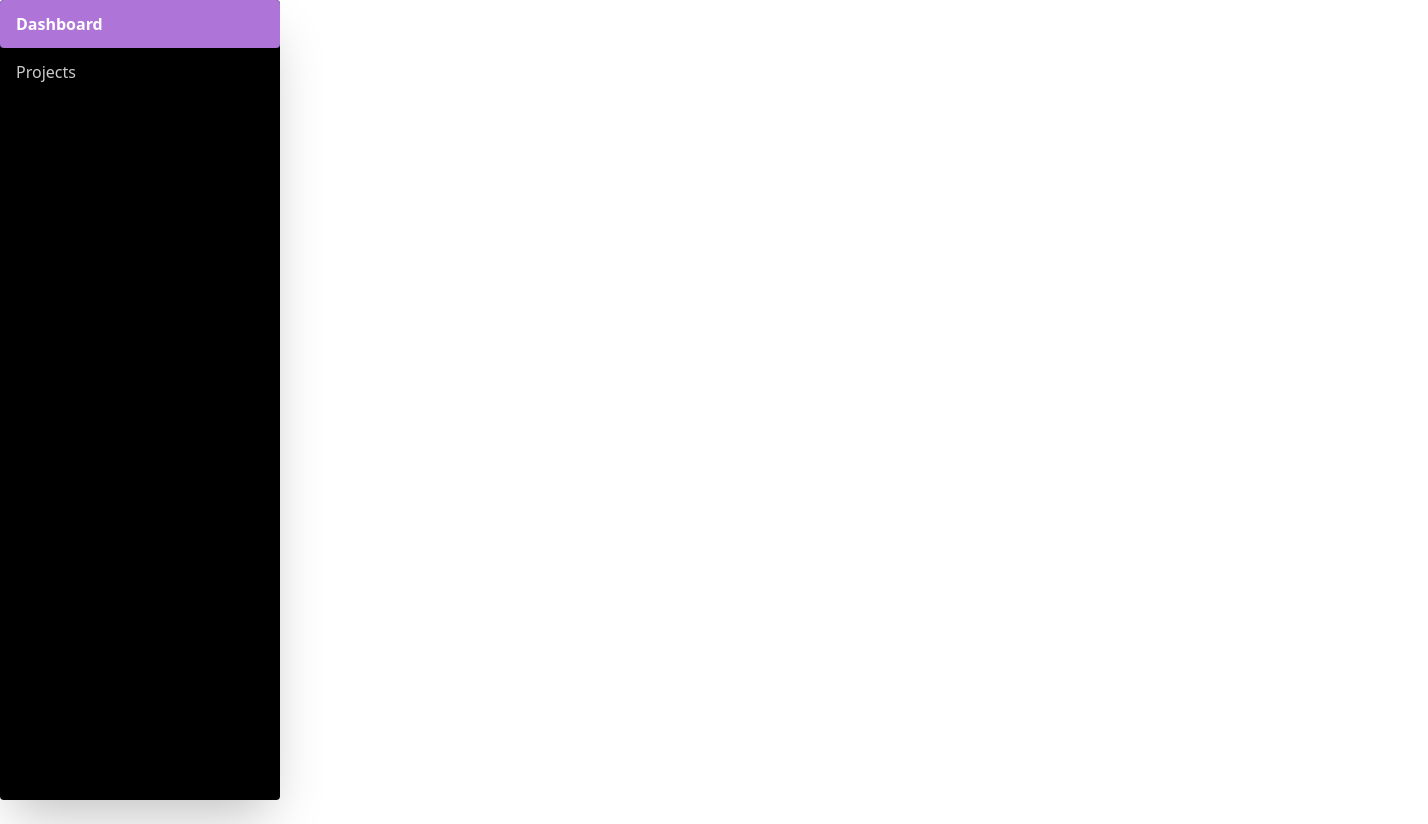
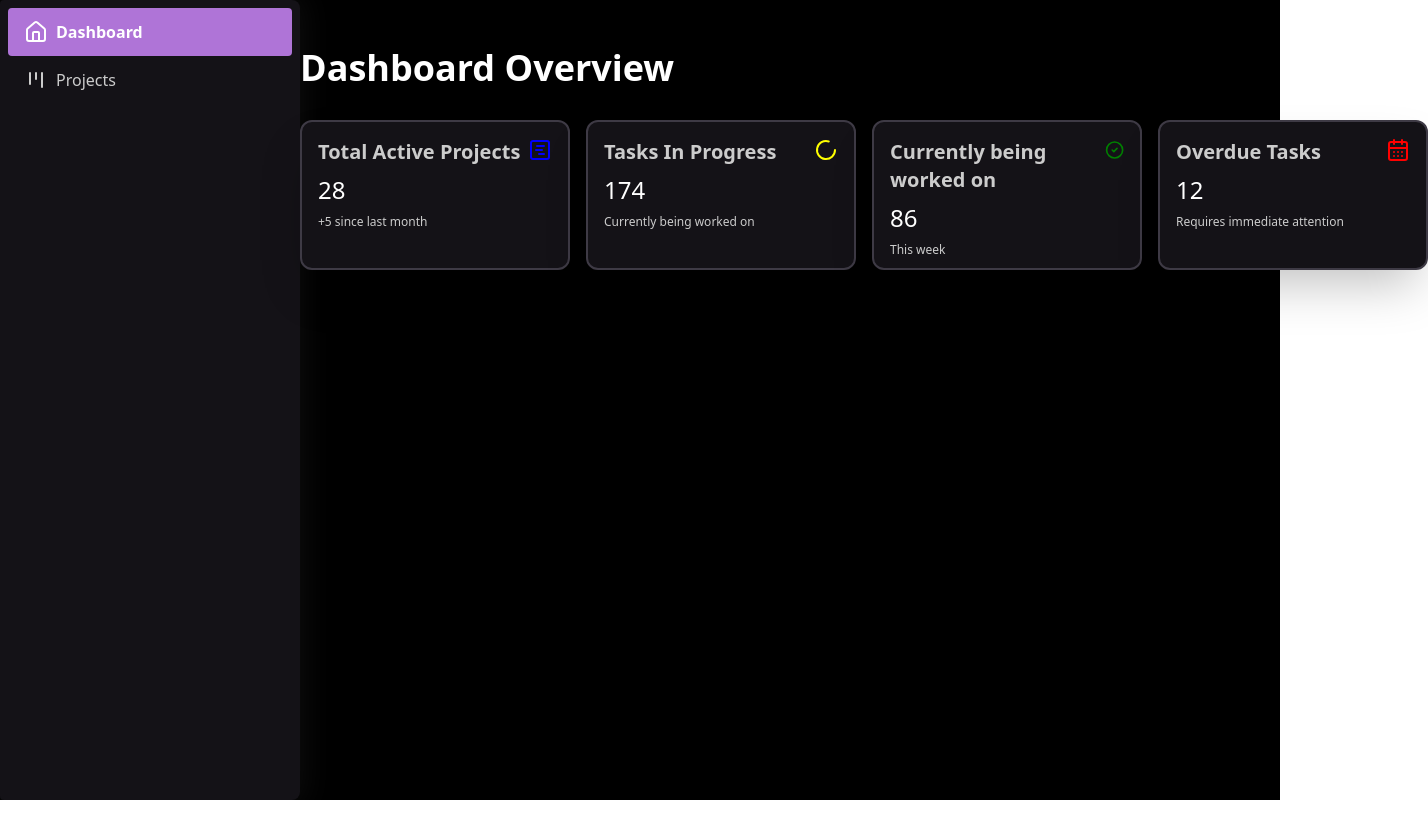
Before and after one commit to Deztini/Kanban-board, a React (Vite) app: page /projectpulse/dashboard in a window 1280 px wide. Shown: the whole page, 1428 px wide, since content can reach past the window. After the commit the page ends 800 px from the top, so only its background shows below. Built offline with nearby package versions, Linux system fonts and the light colour scheme.

Commit message:
added dashboard page and modified sidebar page

```diff
--- /dev/null
+++ b/src/components/DashboardCard.tsx
@@ -0,0 +1,24 @@
+import type { FC } from "react";
+import type { dashboardCardProps } from "../types/types";
+
+const DashboardCard: FC<dashboardCardProps> = ({
+  title,
+  value,
+  progress,
+  icon: Icon,
+  iconColor
+}) => {
+  return (
+    <div className="bg-[#141217] border-[#3E3A45] border-2 border-solid shadow-2xl w-[270px] h-[150px] px-4 py-4 rounded-xl">
+      <div className="flex justify-between">
+        <h1 className="text-[#ccc] font-bold text-xl">{title}</h1>
+        <Icon color={iconColor} />
+      </div>
+
+      <p className="text-white mt-2 text-2xl">{value}</p>
+      <p className="text-[#ccc] text-xs mt-2">{progress}</p>
+    </div>
+  );
+};
+
+export default DashboardCard;
--- a/src/components/Sidebar.tsx
+++ b/src/components/Layout/Sidebar.tsx
@@ -1,14 +1,15 @@
+import { Home, Kanban } from "lucide-react";
 import type { FC } from "react";
 import { NavLink } from "react-router-dom";
 
 const Sidebar: FC = () => {
   const navItems = [
-    { path: "/projectpulse/dashboard", label: "Dashboard" },
-    { path: "projectpulse/projects", label: "Projects" },
+    { path: "/projectpulse/dashboard", label: "Dashboard", icon: Home },
+    { path: "projectpulse/projects", label: "Projects", icon: Kanban },
   ];
 
   return (
-    <div className="w-[280px] bg-black shadow-2xl flex-col h-screen text-white rounded">
+    <div className="w-[300px] bg-[#141217] shadow-[0_0_30px_5px_rgba(255,255,255,0.05)] flex-col min-h-screen rounded-r-lg rounded text-white  px-2 py-2 ">
       <ul className="flex flex-col">
         {navItems.map((items) => (
           <NavLink
@@ -22,7 +23,10 @@ const Sidebar: FC = () => {
               }`
             }
           >
-            <span>{items.label}</span>
+            <div className="flex gap-2">
+              <span>{<items.icon />}</span>
+              <span>{items.label}</span>
+            </div>
           </NavLink>
         ))}
       </ul>
--- /dev/null
+++ b/src/components/ProjectStatus.tsx
@@ -0,0 +1,7 @@
+import type { FC } from "react";
+
+const ProjectStatus: FC = () => {
+    return <div></div>
+};
+
+export default ProjectStatus;
--- a/src/components/Projectboard.tsx
+++ b/src/components/Projectboard.tsx
@@ -1,7 +1,7 @@
 import { useState, type FC, useContext } from "react";
 import Task from "./Task";
 import { Plus } from "lucide-react";
-import Modal from "./ui/Modal";
+import Modal from "./UI/Modal";
 import type { ProjectProps, taskProps } from "../types/types";
 import { TaskContext } from "../store/context/project-context";
 import { DraggableContext } from "../store/context/draggable-context";
--- a/src/components/Task.tsx
+++ b/src/components/Task.tsx
@@ -2,7 +2,7 @@ import type { FC } from "react";
 import type { taskProps } from "../types/types";
 import { Ellipsis, Pencil, Trash } from "lucide-react";
 import { useContext, useEffect, useState } from "react";
-import Modal from "./ui/Modal";
+import Modal from "./UI/Modal";
 import { TaskContext } from "../store/context/project-context";
 import { DraggableContext } from "../store/context/draggable-context";
 
--- a/src/pages/Dashboard.tsx
+++ b/src/pages/Dashboard.tsx
@@ -1,7 +1,47 @@
 import type { FC } from "react";
+import DashboardCard from "../components/DashboardCard";
+import { LoaderCircle } from "lucide-react";
+import { SquareChartGantt } from "lucide-react";
+import { CircleCheck } from "lucide-react";
+import { CalendarDays } from "lucide-react";
 
 const Dashboard: FC = () => {
-    return <div></div>
+  return (
+    <div className="mt-12">
+      <h1 className="text-white font-bold text-4xl ">Dashboard Overview</h1>
+
+      <div className="flex gap-4 mt-8">
+        <DashboardCard
+          title="Total Active Projects"
+          value={28}
+          progress="+5 since last month"
+          icon={SquareChartGantt}
+          iconColor="blue"
+        />
+        <DashboardCard
+          title="Tasks In Progress"
+          value={174}
+          progress="Currently being worked on"
+          icon={LoaderCircle}
+          iconColor="yellow"
+        />
+        <DashboardCard
+          title="Currently being worked on"
+          value={86}
+          progress="This week"
+          icon={CircleCheck}
+          iconColor="green"
+        />
+        <DashboardCard
+          title="Overdue Tasks"
+          value={12}
+          progress="Requires immediate attention"
+          icon={CalendarDays}
+          iconColor="red"
+        />
+      </div>
+    </div>
+  );
 };
 
 export default Dashboard;
--- a/src/pages/Login.tsx
+++ b/src/pages/Login.tsx
@@ -34,13 +34,14 @@ const Login: FC = () => {
       localStorage.setItem("token", data.token);
       localStorage.setItem("userName", data.name);
 
-      toast.success("Login Successful");
+       toast.success("Login Successful");
 
       setTimeout(() => {
         navigate("/projectpulse/dashboard");
-      }, 2000);
+      }, 4000);
     } else {
       toast.error(data.message);
+      console.log(data.message);
     }
   };
   return (
@@ -75,10 +76,7 @@ const Login: FC = () => {
               />
             </div>
 
-            <button
-              className="bg-[#af74d7] w-80 h-10 px-4 py-2 rounded cursor-pointer mt-4 mb-6 hover:bg-[#944fc5]"
-              onClick={() => navigate("/projectpulse/dashboard")}
-            >
+            <button className="bg-[#af74d7] w-80 h-10 px-4 py-2 rounded cursor-pointer mt-4 mb-6 hover:bg-[#944fc5]">
               Login
             </button>
           </form>
--- a/src/pages/Mainboard.tsx
+++ b/src/pages/Mainboard.tsx
@@ -1,7 +1,7 @@
 import type { FC } from "react";
 import { Plus } from "lucide-react";
 import Projectboard from "../components/Projectboard";
-import Modal from "../components/ui/Modal";
+import Modal from "../components/UI/Modal";
 import { useState } from "react";
 import ColorPicker from "../components/ColorPicker";
 import type { ProjectProps } from "../types/types";
--- a/src/pages/Root.tsx
+++ b/src/pages/Root.tsx
@@ -1,12 +1,15 @@
 import type { FC } from "react";
-import Sidebar from "../components/Sidebar";
+import Sidebar from "../components/Layout/Sidebar";
 import { Outlet } from "react-router-dom";
 
 const RootLayout: FC = () => {
   return (
-    <div className="flex flex-col gap-6">
-      <Sidebar />
-      <main>
+    <div className="flex bg-black flex-1">
+      <div className="flex-1/2">
+        <Sidebar />
+      </div>
+
+      <main className="flex-3/2">
         <Outlet />
       </main>
     </div>
```
Also changed, not shown: src/types/types.ts (+8 -0 lines).
